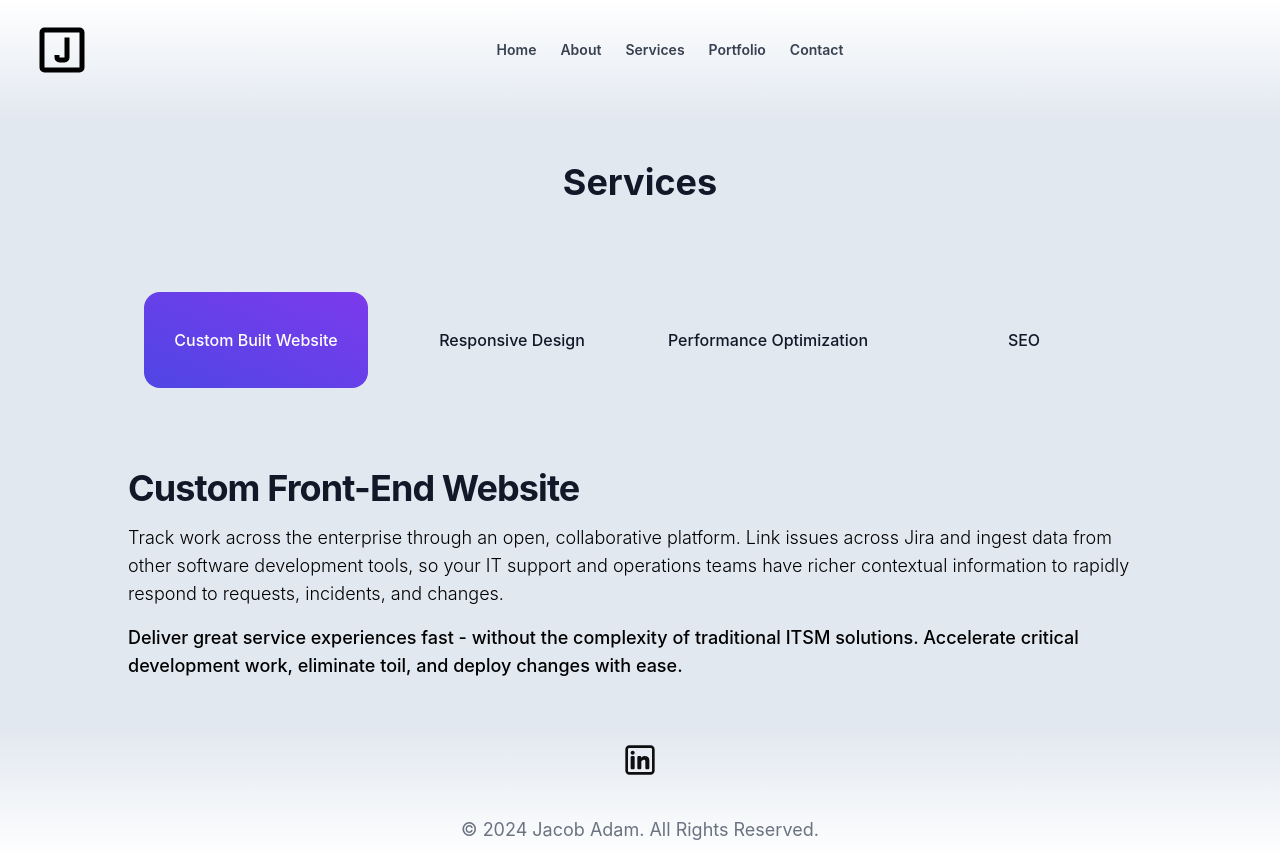
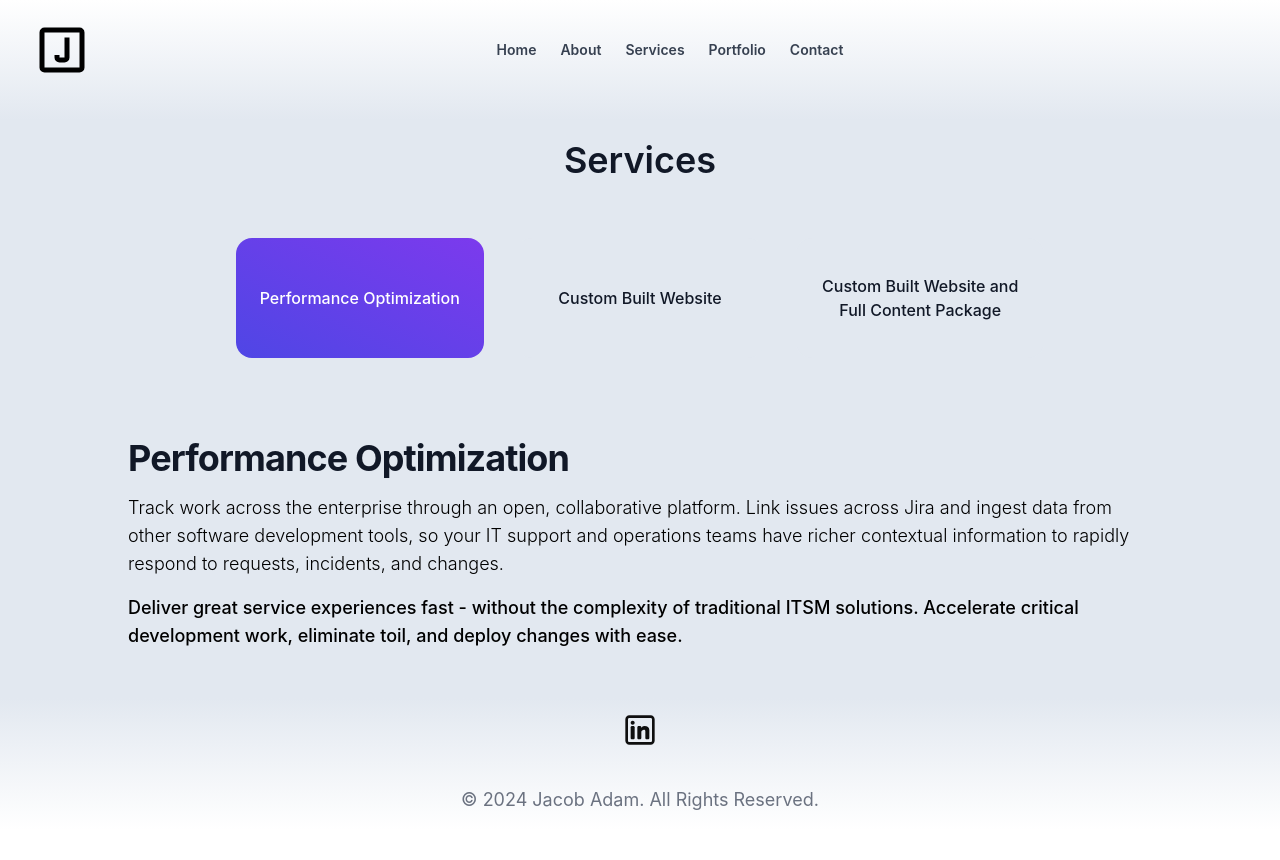
Before and after one commit to jacobadam/jacobadamdeveloper, a React (Create React App) app: page /services in a window 1280 px wide. After the commit the page ends 830 px from the top, so only its background shows below. Built offline with nearby package versions, Linux system fonts and the light colour scheme.

Commit message:
update services pills and styling

```diff
--- a/src/Services.js
+++ b/src/Services.js
@@ -10,34 +10,39 @@ export default function Services() {
   return (
     <section className="pt-4 relative bg-slate-200 flex-grow">
       <div className="mx-auto max-w-7xl px-4 sm:px-6 lg:px-8">
-        <div className="mb-16 text-center">
-          <h2 className="text-4xl text-center font-bold text-gray-900 py-5 max-w-xl leading-[3.25rem] mx-auto">
+        <div className="mb-8 text-center">
+          <h2 className="text-gray-900 text-4xl font-semibold font-manrope leading-snug pb-5">
             Services
           </h2>
         </div>
         <div className="mb-4">
           <div className="tabs">
             <div className="flex w-full items-center justify-center">
-              <ul className="grid grid-cols-1 sm:grid-cols-2 gap-4 lg:grid-cols-4 lg:gap-8 overflow-x-auto mb-9 lg:mb-16">
+              <ul className="grid grid-cols-1 sm:grid-cols-2 gap-4 lg:grid-cols-3 lg:gap-8 overflow-x-auto mb-9 lg:mb-16">
                 {[
                   {
                     id: "tabs-with-pill-1",
-                    label: "Custom Built Website",
-                  },
-                  { id: "tabs-with-pill-2", label: "Responsive Design" },
-                  {
-                    id: "tabs-with-pill-3",
                     label: "Performance Optimization",
                   },
                   {
-                    id: "tabs-with-pill-4",
-                    label: "SEO",
+                    id: "tabs-with-pill-2",
+                    label: "Custom Built Website",
+                  },
+                  {
+                    id: "tabs-with-pill-3",
+                    label: (
+                      <>
+                        Custom Built Website and
+                        <br />
+                        Full Content Package
+                      </>
+                    ),
                   },
                 ].map((tab) => (
                   <li key={tab.id} className="w-full">
                     <button
                       onClick={() => handleTabClick(tab.id)}
-                      className={`group flex items-center justify-center gap-4 py-5 lg:py-9 px-6 bg-slate-200 rounded-2xl text-base font-medium text-gray-900 transition-all duration-500 w-full lg:w-56 hover:text-white hover:bg-gradient-to-tr from-indigo-600 to-violet-600 whitespace-nowrap mr-5 lg:mr-0 ${
+                      className={`group flex items-center justify-center text-center gap-4 py-5 lg:py-9 px-6 bg-slate-200 rounded-2xl text-base font-medium text-gray-900 transition-all duration-500 w-full min-h-[120px] hover:text-white hover:bg-gradient-to-tr from-indigo-600 to-violet-600 ${
                         activeTab === tab.id
                           ? "bg-gradient-to-tr text-white"
                           : ""
@@ -62,7 +67,7 @@ export default function Services() {
                     <div className="py-8 px-4 mx-auto max-w-screen-xl lg:py-4 lg:px-6 flex justify-center">
                       <div className="max-w-screen-lg text-black sm:text-lg">
                         <h2 className="mb-4 text-4xl tracking-tight font-bold text-gray-900">
-                          Custom Front-End Website
+                          Performance Optimization
                         </h2>
                         <p className="mb-4 font-light">
                           Track work across the enterprise through an open,
@@ -94,7 +99,7 @@ export default function Services() {
                     <div className="py-8 px-4 mx-auto max-w-screen-xl lg:py-4 lg:px-6 flex justify-center">
                       <div className="max-w-screen-lg text-black sm:text-lg">
                         <h2 className="mb-4 text-4xl tracking-tight font-bold text-gray-900">
-                          Responsive Design
+                          Custom Built Website
                         </h2>
                         <p className="mb-4 font-light">
                           Track work across the enterprise through an open,
@@ -126,7 +131,7 @@ export default function Services() {
                     <div className="py-8 px-4 mx-auto max-w-screen-xl lg:py-4 lg:px-6 flex justify-center">
                       <div className="max-w-screen-lg text-black sm:text-lg">
                         <h2 className="mb-4 text-4xl tracking-tight font-bold text-gray-900">
-                          Performance Optimization
+                          Custom Built Website and Full Content Package
                         </h2>
                         <p className="mb-4 font-light">
                           Track work across the enterprise through an open,
```
